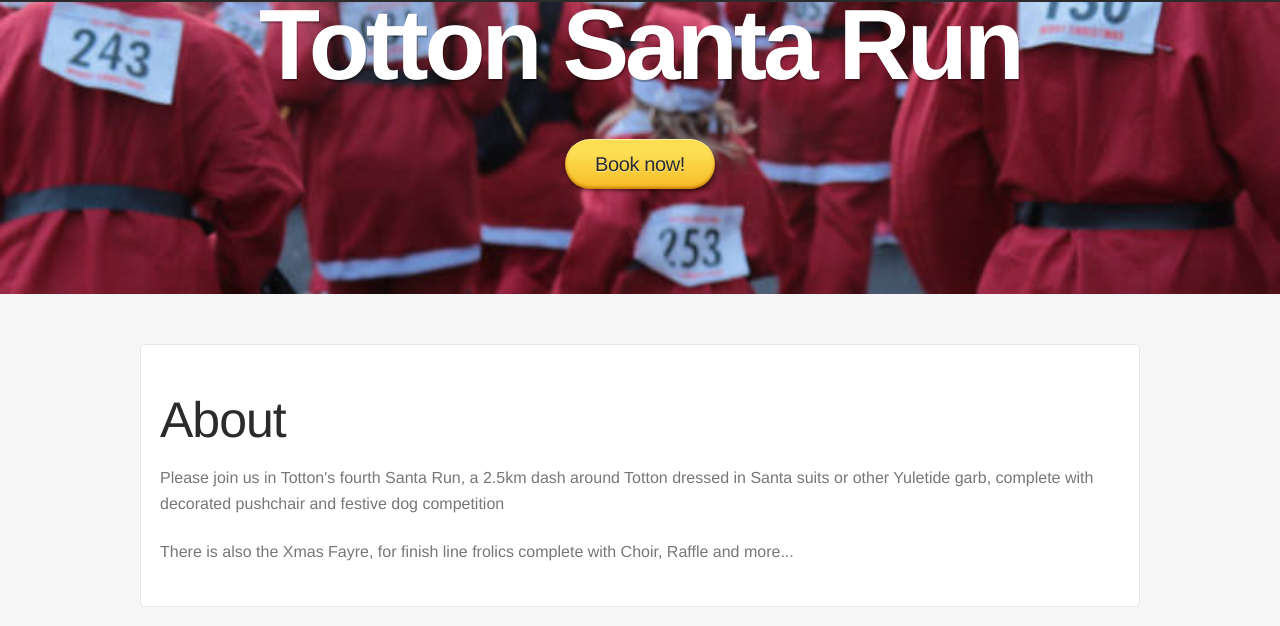
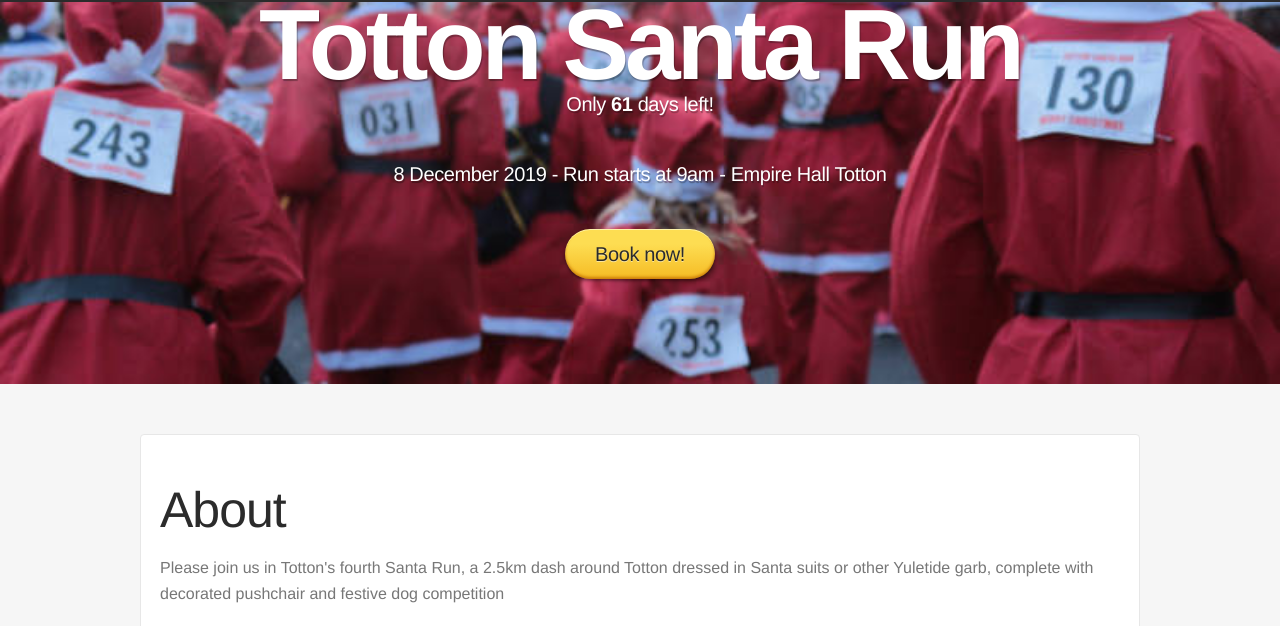
Before and after one commit to tottonsantarun/tottonsantarun.github.io, a plain HTML site: page index.html in a window 1280 px wide. Shown: the part 106-732 px from the top of the page. Drawn offline with nearby package versions, Linux system fonts and the light colour scheme.

Commit message:
rebuilding site Mon  7 Oct 20:05:00 BST 2019

```diff
--- a/index.html
+++ b/index.html
@@ -5,19 +5,19 @@
 
   <meta charset="utf-8">
   <meta name="author" content="Totton Santa Run" />
-  <meta name="description" content="Please come back in the Summer for details of the 2019 Events - If you are interested in sponsoring this years event then please email us on tottonsantarun@gmail.com">
+  <meta name="description" content="On the 8 of December 2019 come an join us in the Totton Santa Run">
   <meta name="viewport" content="width=device-width">
   <meta http-equiv="X-UA-Compatible" content="IE=edge,chrome=1">
 
   <meta name="generator" content="Hugo 0.52" />
   <meta property="og:title" content="Totton SantaRun" />
-<meta property="og:description" content="Please come back in the Summer for details of the 2019 Events - If you are interested in sponsoring this years event then please email us on tottonsantarun@gmail.com" />
+<meta property="og:description" content="On the 8 of December 2019 come an join us in the Totton Santa Run" />
 <meta property="og:type" content="website" />
 <meta property="og:url" content="https://www.tottonsantarun.co.uk/" />
 
   <meta name="twitter:card" content="summary"/>
 <meta name="twitter:title" content="Totton SantaRun"/>
-<meta name="twitter:description" content="Please come back in the Summer for details of the 2019 Events - If you are interested in sponsoring this years event then please email us on tottonsantarun@gmail.com"/>
+<meta name="twitter:description" content="On the 8 of December 2019 come an join us in the Totton Santa Run"/>
 
 
   <link rel="shortcut icon" href="/img/favicon.ico" type="image/x-icon">
@@ -70,8 +70,8 @@
     <h1 class="logo-name">
       <a class="logo-link" href="#" title="Totton Santa Run" itemprop="name">Totton Santa Run</a>
     </h1>
-
-    <h2 class="tagline">  </h2>
+    <h2 class="tagline"> Only <strong id="timer"></strong> days left!</h2>
+    <h2 class="tagline">8 December 2019 - Run starts at 9am  - Empire Hall Totton </h2>
 
     <div class="call-action-area">
 
@@ -86,7 +86,7 @@
 <hr>
 <script>
   var oneDay = 24 * 60 * 60 * 1000;
-  var secondDate = Date.parse("December 9, 2018");;
+  var secondDate = Date.parse("December 8, 2019");;
   var firstDate = Date.now();
   var diff = Math.round(
     Math.abs(firstDate - secondDate) / oneDay
```
